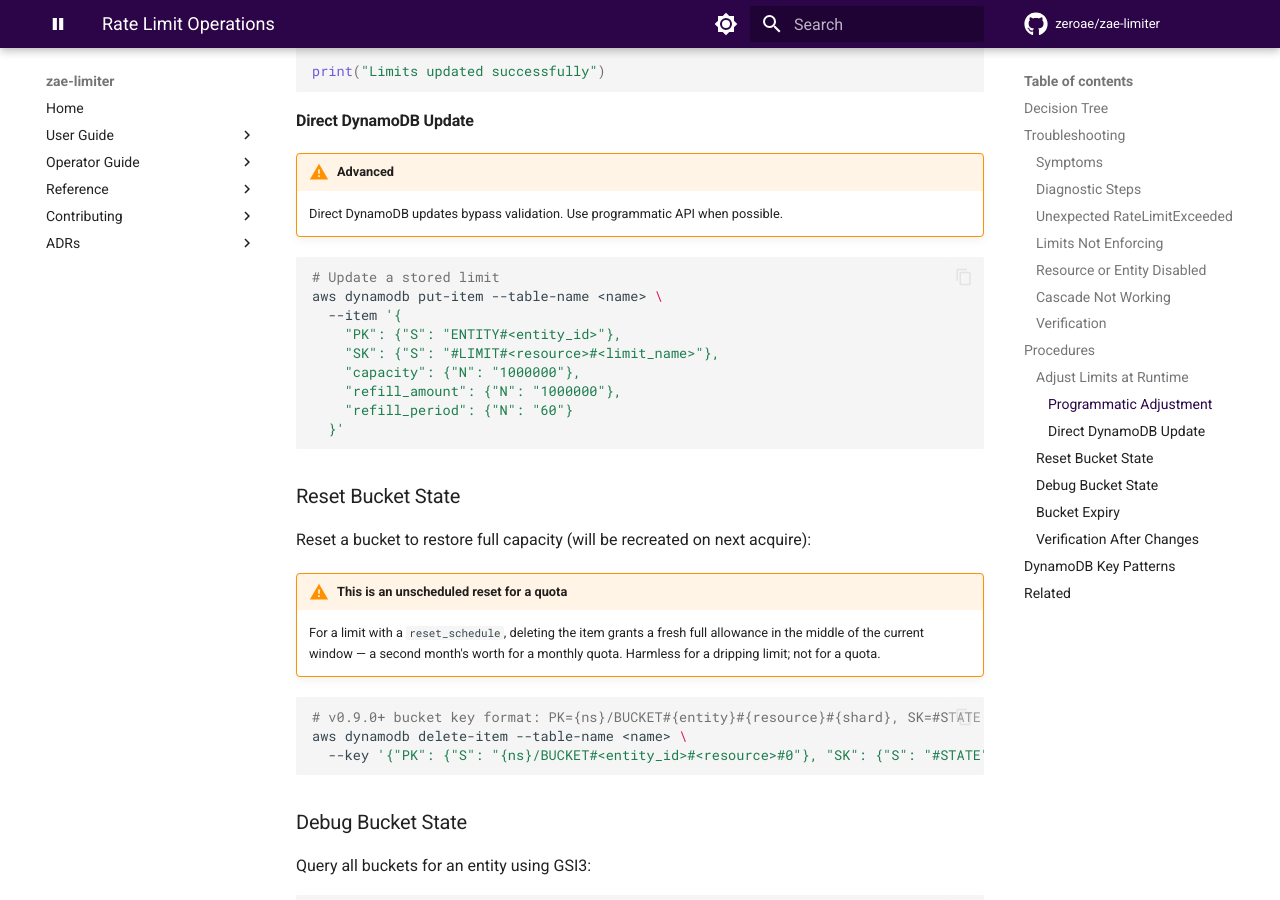
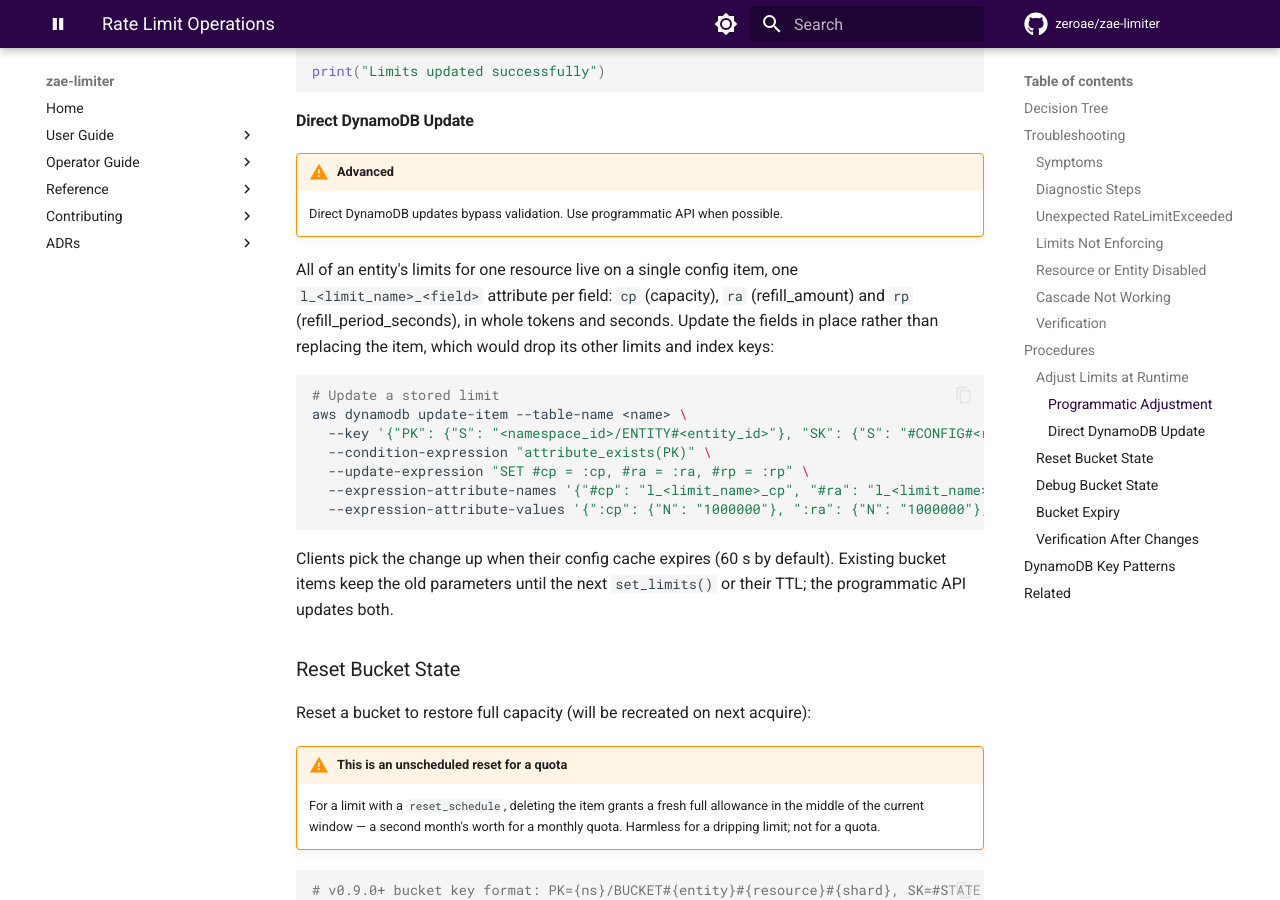
Before and after one commit to zeroae/zae-limiter, an MkDocs documentation site: the page built from docs/operations/rate-limits.md, in a window 1280 px wide and 900 px high, scrolled down 5276 px. Built offline with MkDocs 1.6.1 and Material for MkDocs 9.7.7, drawn with Linux system fonts in a browser that asks for light colours; comment, search, counter and statistics services are not loaded; the version menu is left out.

Commit message:
📝 docs: spell the refill period refill_period_seconds throughout
The token-bucket refill formula now divides by `refill_period_seconds × 1000`,
which also makes its units agree with `elapsed_ms`. The operations runbook's
direct-DynamoDB example wrote a `refill_period` attribute on a pre-ADR-114
`#LIMIT#` item no reader has used since v0.8.0; it now updates the
`l_<name>_cp/ra/rp` fields of the composite config item in place. The
FastAPI example's local variable follows the keyword it feeds.

Refs #735

Co-Authored-By: Claude Opus 5.5 <noreply@anthropic.com>
Claude-Session: https://claude.ai/code/session_011g2XS8CeFqZhPUUiDQGTE5

````diff
--- a/docs/operations/rate-limits.md
+++ b/docs/operations/rate-limits.md
@@ -255,17 +255,24 @@ print("Limits updated successfully")
 !!! warning "Advanced"
     Direct DynamoDB updates bypass validation. Use programmatic API when possible.
 
+All of an entity's limits for one resource live on a single config item, one
+`l_<limit_name>_<field>` attribute per field: `cp` (capacity), `ra` (refill_amount) and `rp`
+(refill_period_seconds), in whole tokens and seconds. Update the fields in place rather than
+replacing the item, which would drop its other limits and index keys:
+
 ```bash
 # Update a stored limit
-aws dynamodb put-item --table-name <name> \
-  --item '{
-    "PK": {"S": "ENTITY#<entity_id>"},
-    "SK": {"S": "#LIMIT#<resource>#<limit_name>"},
-    "capacity": {"N": "1000000"},
-    "refill_amount": {"N": "1000000"},
-    "refill_period": {"N": "60"}
-  }'
+aws dynamodb update-item --table-name <name> \
+  --key '{"PK": {"S": "<namespace_id>/ENTITY#<entity_id>"}, "SK": {"S": "#CONFIG#<resource>"}}' \
+  --condition-expression "attribute_exists(PK)" \
+  --update-expression "SET #cp = :cp, #ra = :ra, #rp = :rp" \
+  --expression-attribute-names '{"#cp": "l_<limit_name>_cp", "#ra": "l_<limit_name>_ra", "#rp": "l_<limit_name>_rp"}' \
+  --expression-attribute-values '{":cp": {"N": "1000000"}, ":ra": {"N": "1000000"}, ":rp": {"N": "60"}}'
 ```
+
+Clients pick the change up when their config cache expires (60 s by default). Existing bucket
+items keep the old parameters until the next `set_limits()` or their TTL; the programmatic API
+updates both.
 
 ### Reset Bucket State
 
````
Also changed, not shown: docs/guide/token-bucket.md (+1 -1 lines), 1 other file.
